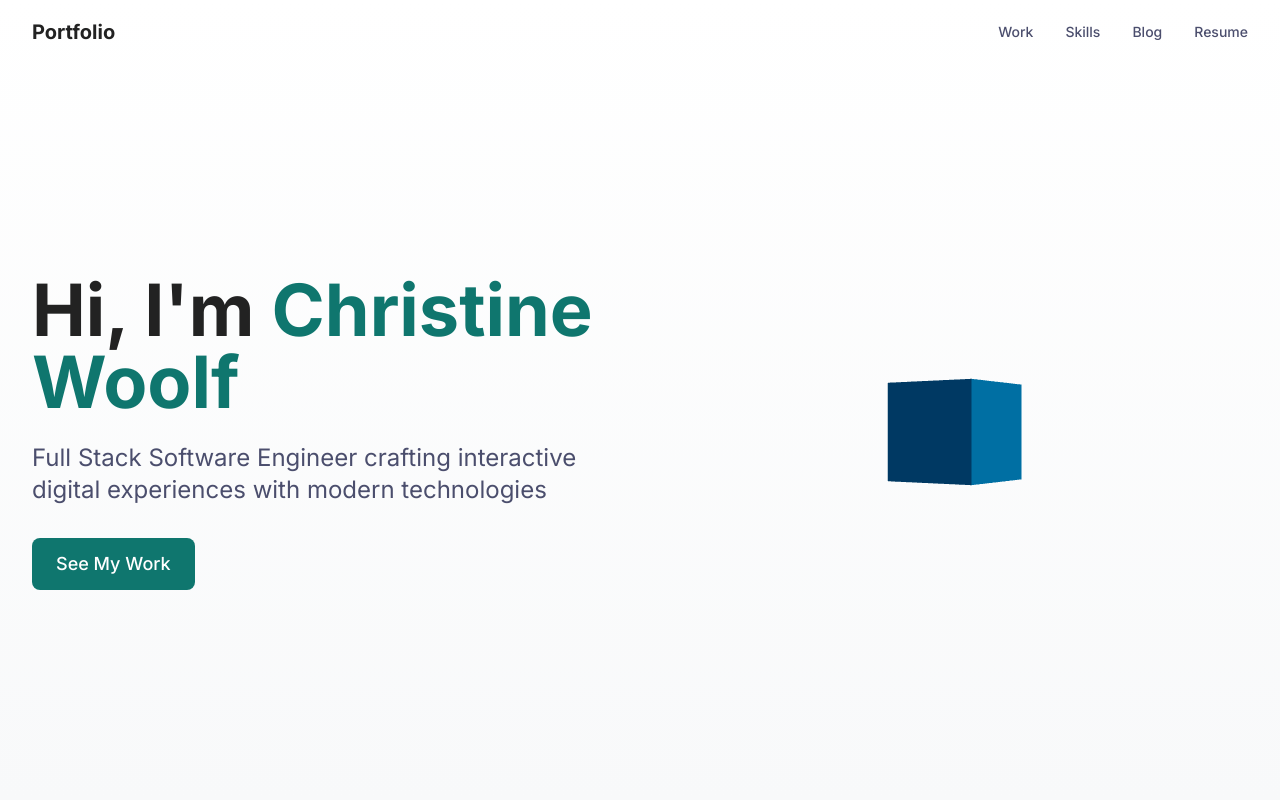
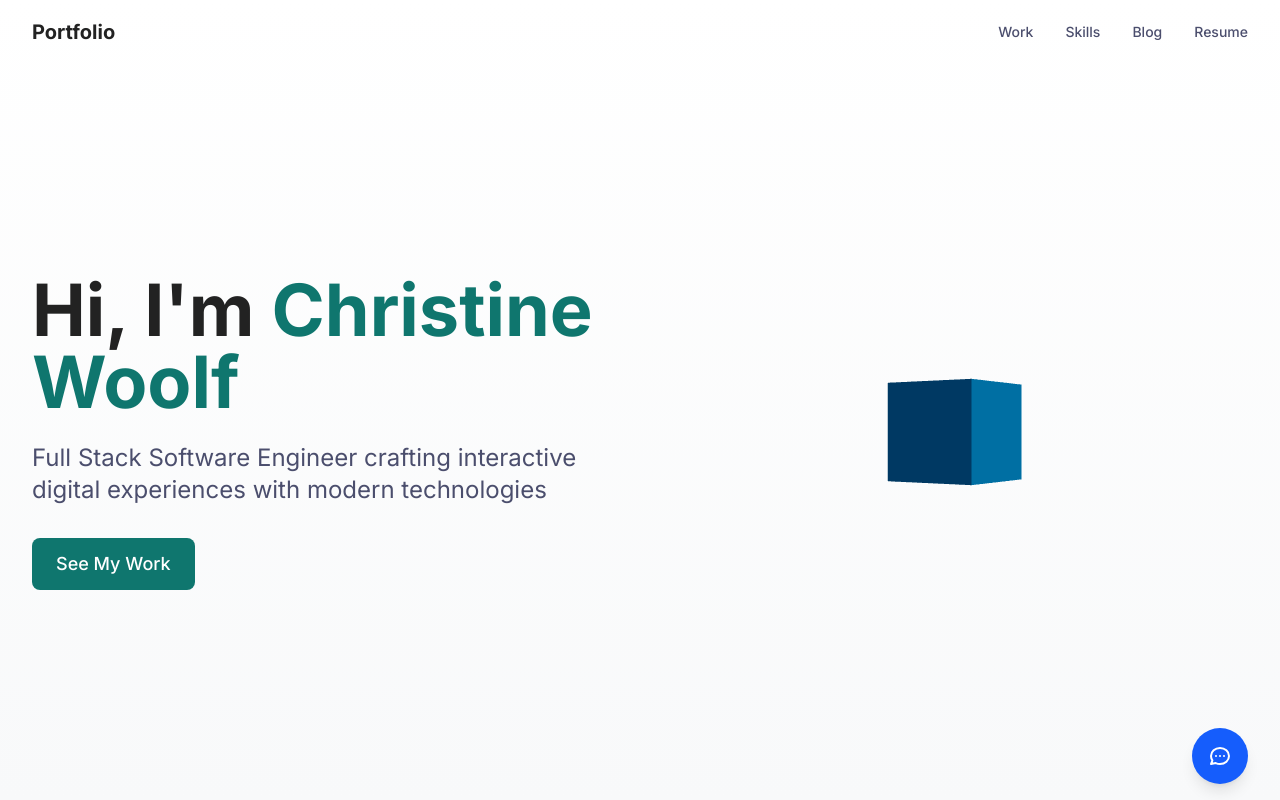
Before and after one commit to ciciwoolf/portfolio-2026, a Next.js app: page / in a window 1280 px wide. Shown: the top 800 px of the page. Built offline with nearby package versions, Linux system fonts and the light colour scheme.

Commit message:
feat(chat): add ChatWidget with toggle functionality and integrate into layout

```diff
--- a/app/layout.tsx
+++ b/app/layout.tsx
@@ -1,8 +1,14 @@
 import type { Metadata } from "next";
 import { Inter } from "next/font/google";
+import dynamic from "next/dynamic";
 import "./globals.css";
 import siteConfig from "@/content/site-config.json";
 import { ThemeProvider } from "@/components/theme/ThemeProvider";
+
+// Dynamically import ChatWidget with ssr: false (client-side only)
+const ChatWidget = dynamic(() => import("@/components/chat/ChatWidget"), {
+  ssr: false,
+});
 
 const inter = Inter({
   subsets: ["latin"],
@@ -34,7 +40,10 @@ export default function RootLayout({
   return (
     <html lang="en" className={inter.variable} suppressHydrationWarning>
       <body className="min-h-screen bg-[var(--background)] text-[var(--foreground)] antialiased">
-        <ThemeProvider>{children}</ThemeProvider>
+        <ThemeProvider>
+          {children}
+          <ChatWidget />
+        </ThemeProvider>
       </body>
     </html>
   );
--- /dev/null
+++ b/components/chat/ChatWidget.tsx
@@ -0,0 +1,123 @@
+'use client';
+
+import { useState } from 'react';
+import { motion, AnimatePresence } from 'framer-motion';
+import ChatWindow from './ChatWindow';
+
+/**
+ * ChatWidget component provides a floating chat interface
+ *
+ * Features:
+ * - Toggle button fixed in bottom-right corner
+ * - Animated open/close transitions
+ * - Desktop: floating window (400x600px)
+ * - Mobile: full-screen modal
+ * - High z-index to float above content
+ */
+export default function ChatWidget() {
+  const [isOpen, setIsOpen] = useState(false);
+
+  const toggleChat = () => {
+    setIsOpen(!isOpen);
+  };
+
+  return (
+    <>
+      {/* Chat Window */}
+      <AnimatePresence>
+        {isOpen && (
+          <motion.div
+            initial={{ opacity: 0, y: 20, scale: 0.95 }}
+            animate={{ opacity: 1, y: 0, scale: 1 }}
+            exit={{ opacity: 0, y: 20, scale: 0.95 }}
+            transition={{ duration: 0.2 }}
+            className="fixed bottom-24 right-4 md:right-8 z-50 w-[calc(100vw-2rem)] md:w-[400px] h-[calc(100vh-8rem)] md:h-[600px] bg-white dark:bg-gray-900 rounded-lg shadow-2xl border border-gray-200 dark:border-gray-700 flex flex-col overflow-hidden"
+          >
+            {/* Header */}
+            <div className="bg-blue-600 text-white px-4 py-3 flex justify-between items-center">
+              <h3 className="font-semibold">Chat with AI Assistant</h3>
+              <button
+                onClick={toggleChat}
+                className="text-white hover:bg-blue-700 rounded p-1 transition-colors"
+                aria-label="Close chat"
+              >
+                <svg
+                  xmlns="http://www.w3.org/2000/svg"
+                  className="h-6 w-6"
+                  fill="none"
+                  viewBox="0 0 24 24"
+                  stroke="currentColor"
+                >
+                  <path
+                    strokeLinecap="round"
+                    strokeLinejoin="round"
+                    strokeWidth={2}
+                    d="M6 18L18 6M6 6l12 12"
+                  />
+                </svg>
+              </button>
+            </div>
+
+            {/* Chat Window */}
+            <div className="flex-1 overflow-hidden">
+              <ChatWindow />
+            </div>
+          </motion.div>
+        )}
+      </AnimatePresence>
+
+      {/* Toggle Button */}
+      <motion.button
+        onClick={toggleChat}
+        className="fixed bottom-4 right-4 md:right-8 z-50 bg-blue-600 text-white rounded-full p-4 shadow-lg hover:bg-blue-700 focus:outline-none focus:ring-2 focus:ring-blue-500 focus:ring-offset-2 transition-colors"
+        whileHover={{ scale: 1.1 }}
+        whileTap={{ scale: 0.9 }}
+        aria-label={isOpen ? 'Close chat' : 'Open chat'}
+      >
+        <AnimatePresence mode="wait">
+          {isOpen ? (
+            <motion.svg
+              key="close"
+              initial={{ rotate: -90, opacity: 0 }}
+              animate={{ rotate: 0, opacity: 1 }}
+              exit={{ rotate: 90, opacity: 0 }}
+              transition={{ duration: 0.2 }}
+              xmlns="http://www.w3.org/2000/svg"
+              className="h-6 w-6"
+              fill="none"
+              viewBox="0 0 24 24"
+              stroke="currentColor"
+            >
+              <path
+                strokeLinecap="round"
+                strokeLinejoin="round"
+                strokeWidth={2}
+                d="M19 9l-7 7-7-7"
+              />
+            </motion.svg>
+          ) : (
+            <motion.svg
+              key="open"
+              initial={{ rotate: 90, opacity: 0 }}
+              animate={{ rotate: 0, opacity: 1 }}
+              exit={{ rotate: -90, opacity: 0 }}
+              transition={{ duration: 0.2 }}
+              xmlns="http://www.w3.org/2000/svg"
+              className="h-6 w-6"
+              fill="none"
+              viewBox="0 0 24 24"
+              stroke="currentColor"
+            >
+              <path
+                strokeLinecap="round"
+                strokeLinejoin="round"
+                strokeWidth={2}
+                d="M8 12h.01M12 12h.01M16 12h.01M21 12c0 4.418-4.03 8-9 8a9.863 9.863 0 01-4.255-.949L3 20l1.395-3.72C3.512 15.042 3 13.574 3 12c0-4.418 4.03-8 9-8s9 3.582 9 8z"
+              />
+            </motion.svg>
+          )}
+        </AnimatePresence>
+      </motion.button>
+    </>
+  );
+}
```
